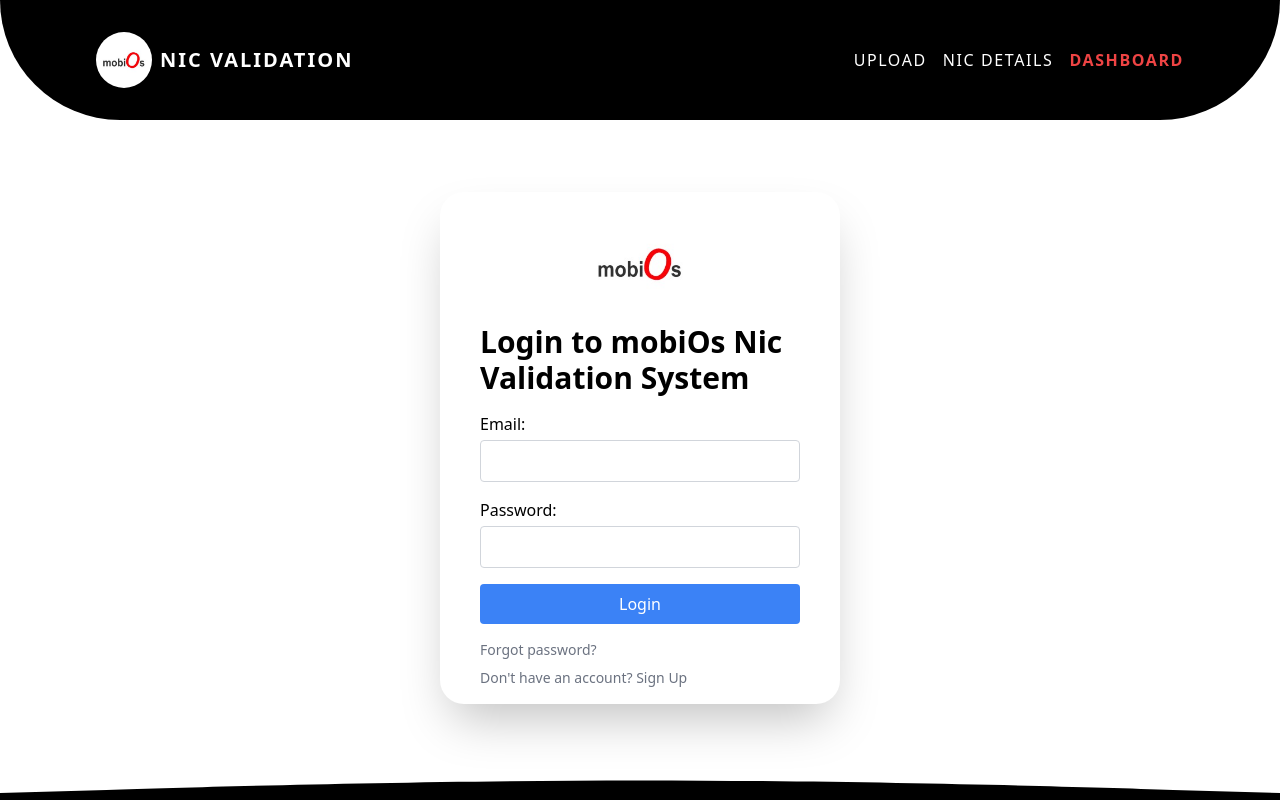
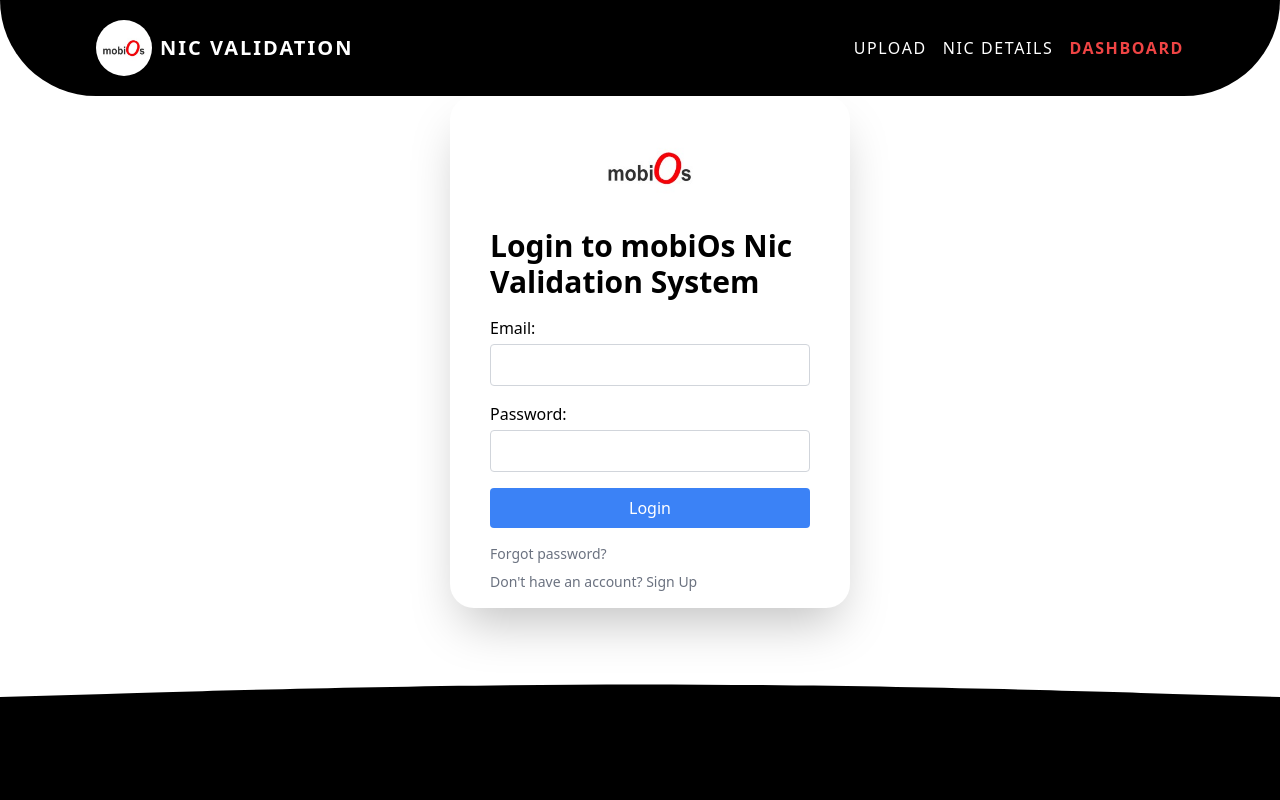
Before and after one commit to weerawi/Nic_Validation_Frontend, a React (Create React App) app: page /summary in a window 1280 px wide. Shown: the top 800 px of the page. Built offline with nearby package versions, Linux system fonts and the light colour scheme.

Commit message:
update header and layout

```diff
--- a/src/Layout/Header.jsx
+++ b/src/Layout/Header.jsx
@@ -46,7 +46,7 @@
               boxShadow: isFixed? " rgba(255,255,255, 0.55) 0px -4px 10px 0px inset":'',
 
       }}
-       className={`  rounded-bl-full rounded-br-full  ${ isFixed ? ' py-8 px-24 ' : ' '}`}
+       className={`  rounded-bl-full rounded-br-full  ${ isFixed ? ' py-5 px-24 ' : ' '}`}
        >
             <Navbar/>
         </div>
--- a/src/Layout/Layout.jsx
+++ b/src/Layout/Layout.jsx
@@ -16,7 +16,7 @@
     <Fragment>
         <Header />
         <div className="bg-white ">
-            <main className='px-5 py-3 w-full lg:w-[80%] max-w-[1300px] mx-auto pt-48 '>
+            <main className='px-5 py-3 w-full lg:w-[1300px] max-w-[1500px] mx-auto pt-24'>
             {props.children}
             </main>
         </div>
--- a/src/Layout/Navbar.jsx
+++ b/src/Layout/Navbar.jsx
@@ -26,7 +26,7 @@
     const {isFixed, isSignedIn} = useContext(NicContext);
 
     return (
-        <nav className={`flex ${ !isFixed ? 'bg-black   top-0 py-8 px-24' : '   '} rounded-bl-full rounded-br-full   items-center justify-between uppercase text-sm md:text-base lg:tracking-widest  text-white`}>
+        <nav className={`flex ${ !isFixed ? 'bg-black   top-0 py-5 px-24' : '   '} rounded-bl-full rounded-br-full   items-center justify-between uppercase text-sm md:text-base lg:tracking-widest  text-white`}>
             {/* Logo */}
             <div className='flex items-center'>
                 <Link to="/home" className="flex items-center">
```
